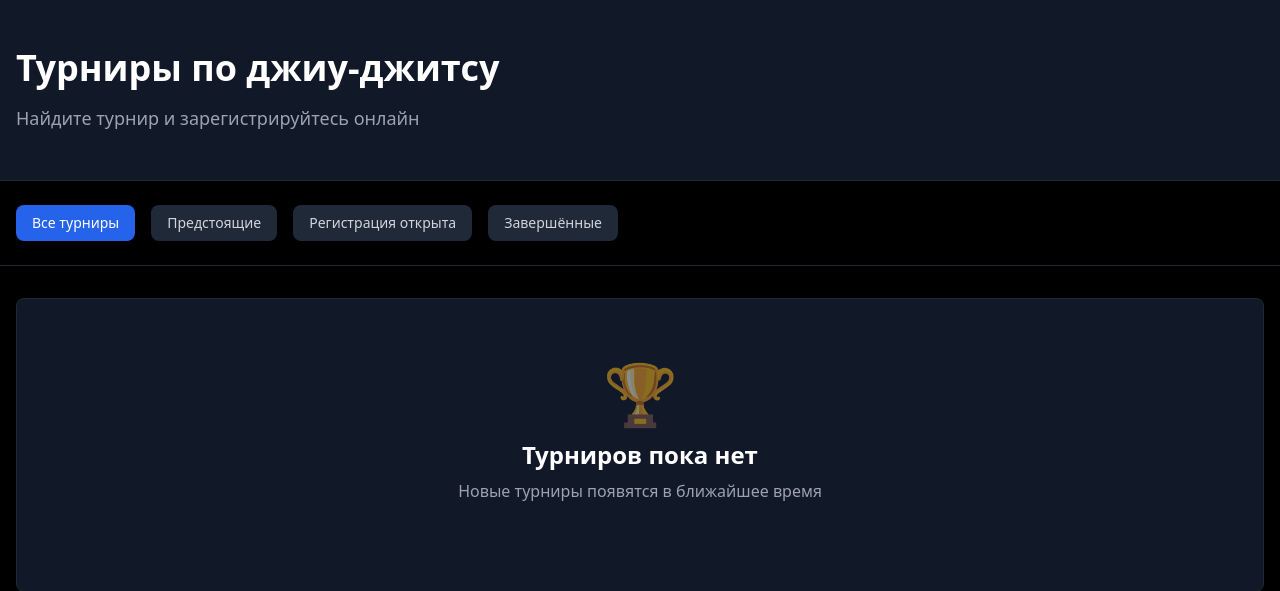
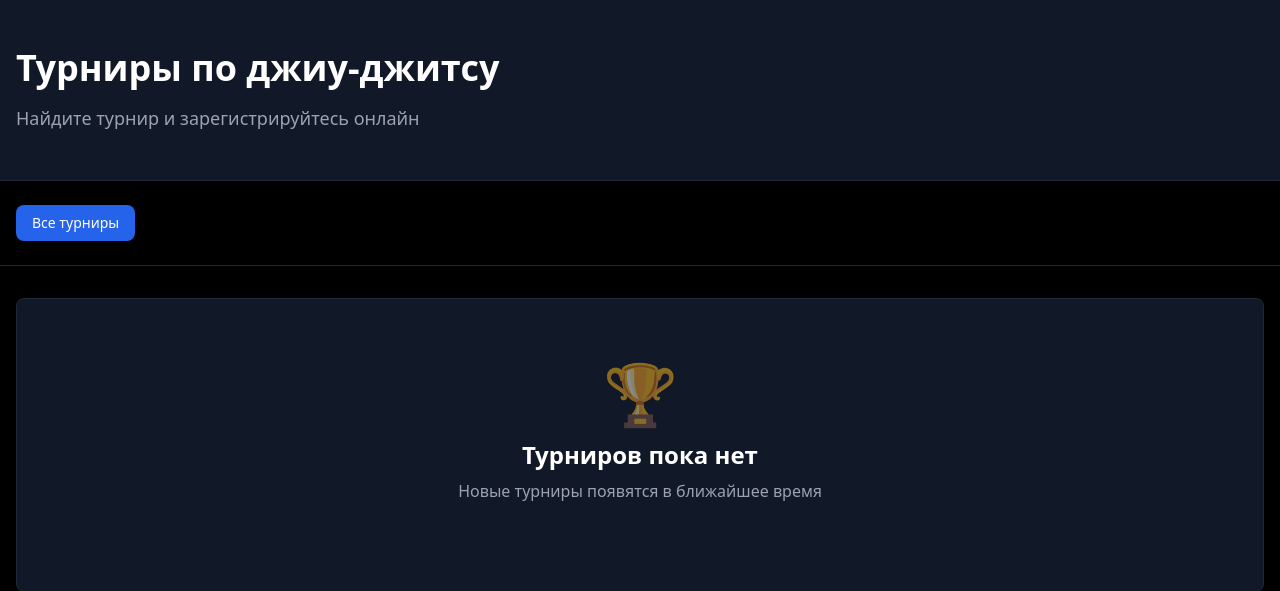
Before and after one commit to beknazaarr/jiu_jitsu_tournament, a Django app: page /tournaments/ in a window 1280 px wide. Shown: the part 65-656 px from the top of the page. Run offline with Django 5.2, Linux system fonts and the light colour scheme; data that the repository does not hold is empty; some libraries are stand-ins or nearby versions.

Commit message:
удаление кнопки регистрация открыта

```diff
--- a/templates/tournament/tournament_list.html
+++ b/templates/tournament/tournament_list.html
@@ -16,15 +16,6 @@
         <div class="flex gap-4 overflow-x-auto">
             <button class="px-4 py-2 bg-blue-600 text-white rounded-lg text-sm font-medium whitespace-nowrap">
                 Все турниры
-            </button>
-            <button class="px-4 py-2 bg-gray-800 text-gray-300 hover:bg-gray-700 rounded-lg text-sm font-medium whitespace-nowrap transition">
-                Предстоящие
-            </button>
-            <button class="px-4 py-2 bg-gray-800 text-gray-300 hover:bg-gray-700 rounded-lg text-sm font-medium whitespace-nowrap transition">
-                Регистрация открыта
-            </button>
-            <button class="px-4 py-2 bg-gray-800 text-gray-300 hover:bg-gray-700 rounded-lg text-sm font-medium whitespace-nowrap transition">
-                Завершённые
             </button>
         </div>
     </div>
```
